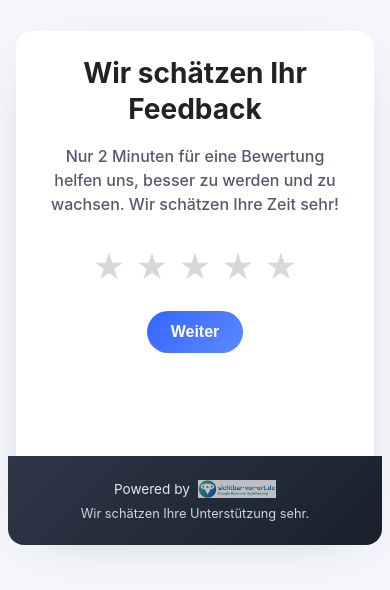
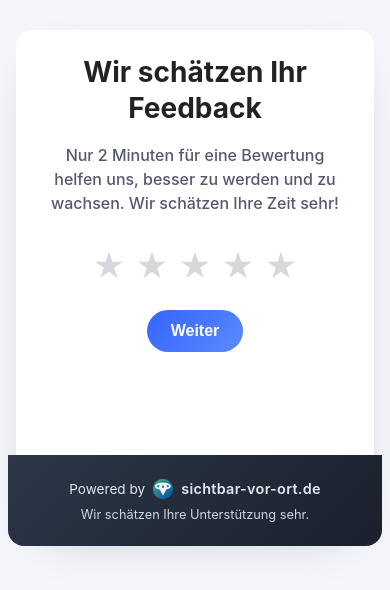
Before and after one commit to FranksForge/blooreview.app, a plain HTML site: page index.html in a window 390 px wide. Shown: the part 154-744 px from the top of the page. Drawn offline with Linux system fonts and the light colour scheme.

Commit message:
Update Footer mit neuem Logo und Domain
- Neues Logo integriert: logo.png (458KB)
- Domain hinzugefügt: sichtbar-vor-ort.de
- Footer-Layout: 'Powered by' + Logo + Domain
- Logo-Größe: 20px (etwas größer für bessere Sichtbarkeit)
- Domain-Styling: Hell, fett, letter-spacing
- Flex-wrap für responsive Umbruch bei Bedarf
- Alte logo_title_white.png nicht mehr verwendet

```diff
--- a/index.html
+++ b/index.html
@@ -149,7 +149,8 @@
       <footer>
         <div class="footer-content">
           <span data-translate="footerPoweredBy">Powered by</span>
-          <img src="logo_title_white.png" alt="Review Tool Demo" class="footer-logo">
+          <img src="logo.png" alt="Sichtbar vor Ort" class="footer-logo">
+          <span class="footer-domain">sichtbar-vor-ort.de</span>
         </div>
         <small class="footer-tagline" data-translate="footerTagline">Wir schätzen Ihre Unterstützung sehr.</small>
       </footer>
--- a/styles.css
+++ b/styles.css
@@ -353,20 +353,27 @@ footer {
   justify-content: center;
   gap: 0.5rem;
   margin-bottom: 0.5rem;
+  flex-wrap: wrap;
 }
 
 .footer-logo {
-  height: 18px;
-  max-width: 120px;
+  height: 20px;
   width: auto;
   vertical-align: middle;
   object-fit: contain;
-  opacity: 0.7;
+  opacity: 0.95;
   transition: opacity 0.2s ease;
 }
 
 .footer-logo:hover {
-  opacity: 0.9;
+  opacity: 1;
+}
+
+.footer-domain {
+  color: #e2e8f0;
+  font-weight: 600;
+  font-size: 0.9rem;
+  letter-spacing: 0.3px;
 }
 
 .footer-tagline {
```
Also changed, not shown: logo.png (added).
